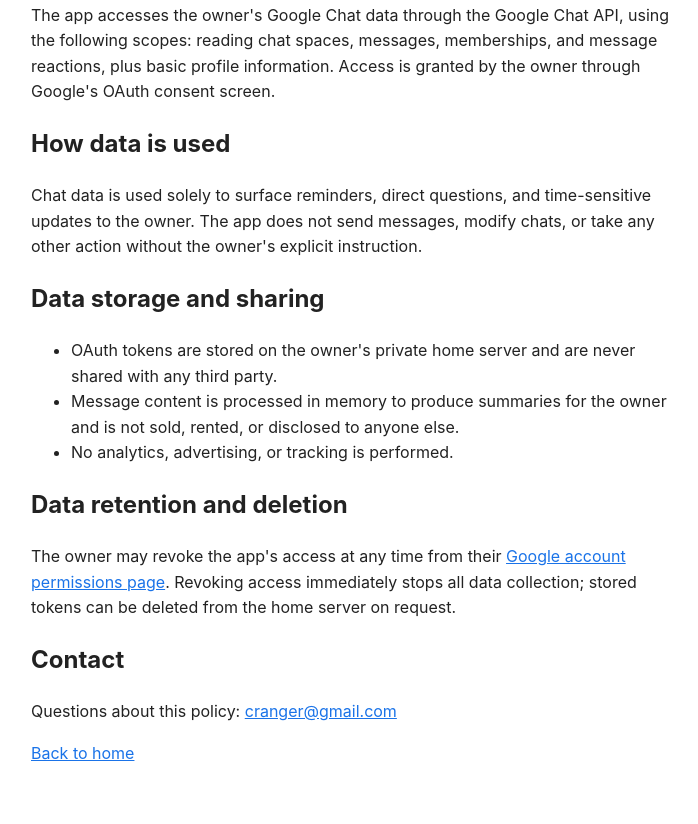
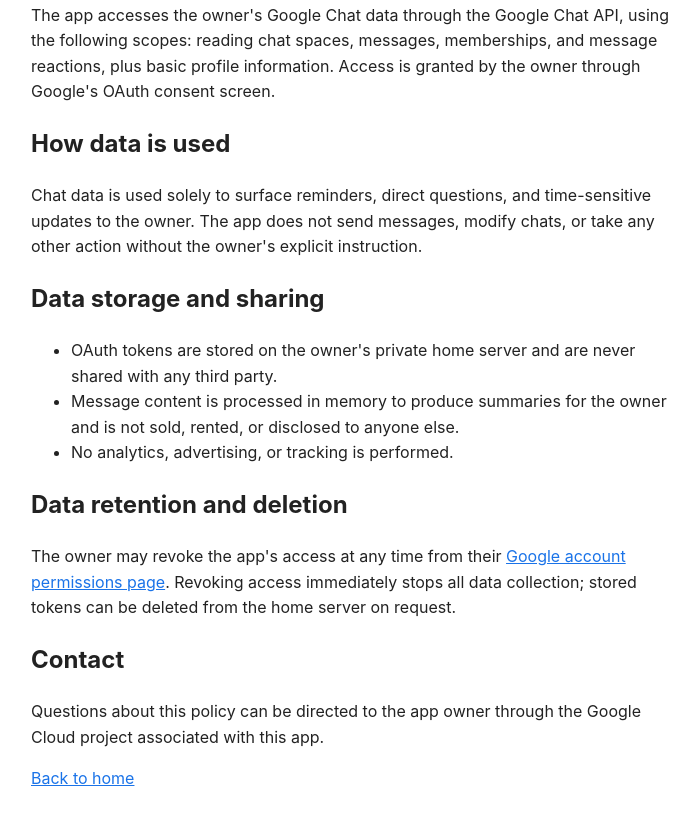
Before and after one commit to cranger/Muse, a plain HTML site: page oauth-branding-site/privacy.html in a window 1280 px wide. Shown: the part 280-1104 px from the top of the page, without its empty margins (289-987 px from the left). Drawn offline with Linux system fonts and the light colour scheme.

Commit message:
Remove email addresses from branding pages

```diff
--- a/oauth-branding-site/privacy.html
+++ b/oauth-branding-site/privacy.html
@@ -38,7 +38,8 @@
 page</a>. Revoking access immediately stops all data collection; stored tokens
 can be deleted from the home server on request.</p>
 <h2>Contact</h2>
-<p>Questions about this policy: <a href="mailto:cranger@gmail.com">cranger@gmail.com</a></p>
+<p>Questions about this policy can be directed to the app owner through the
+Google Cloud project associated with this app.</p>
 <p><a href="index.html">Back to home</a></p>
 </body>
 </html>
```
Also changed, not shown: oauth-branding-site/index.html (+0 -2 lines).
